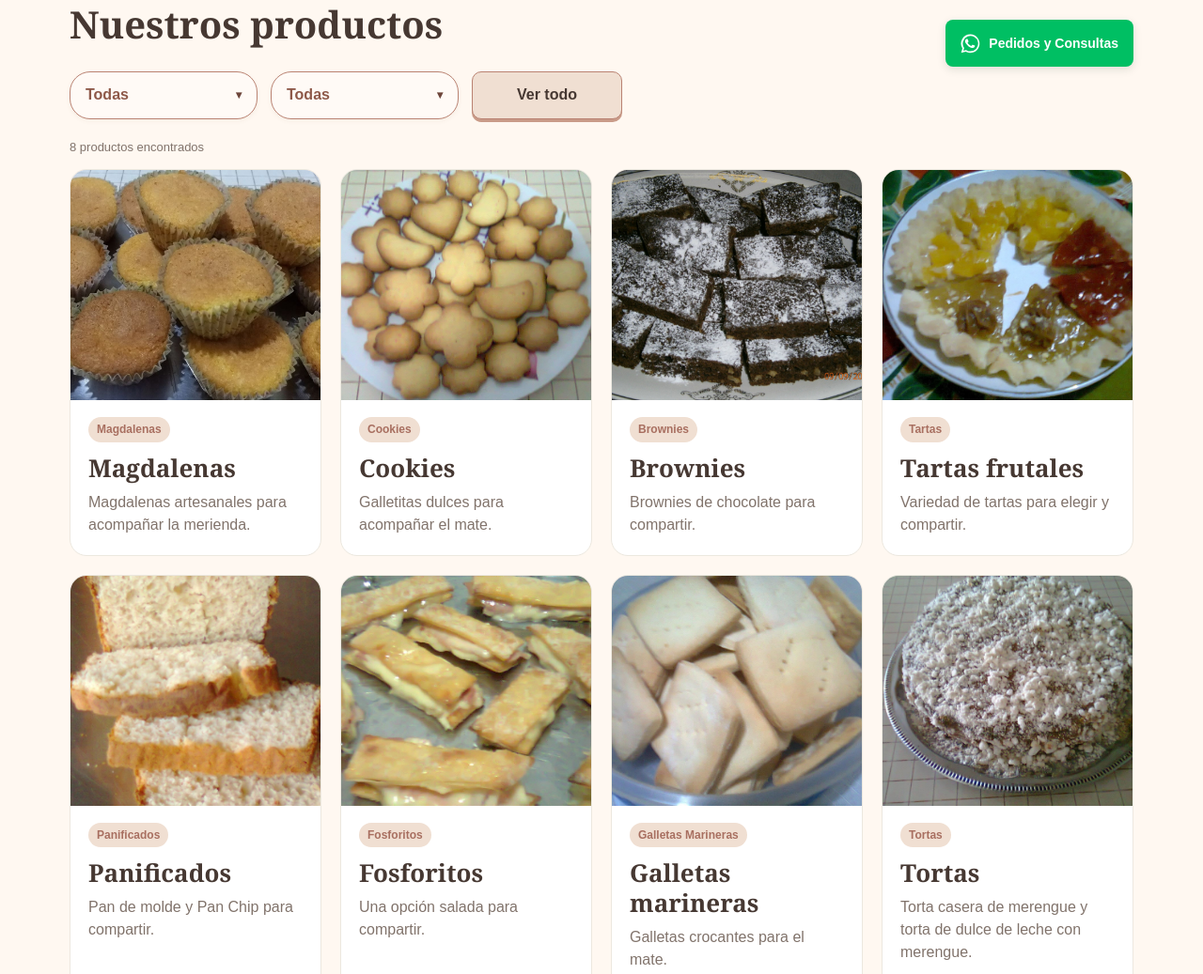
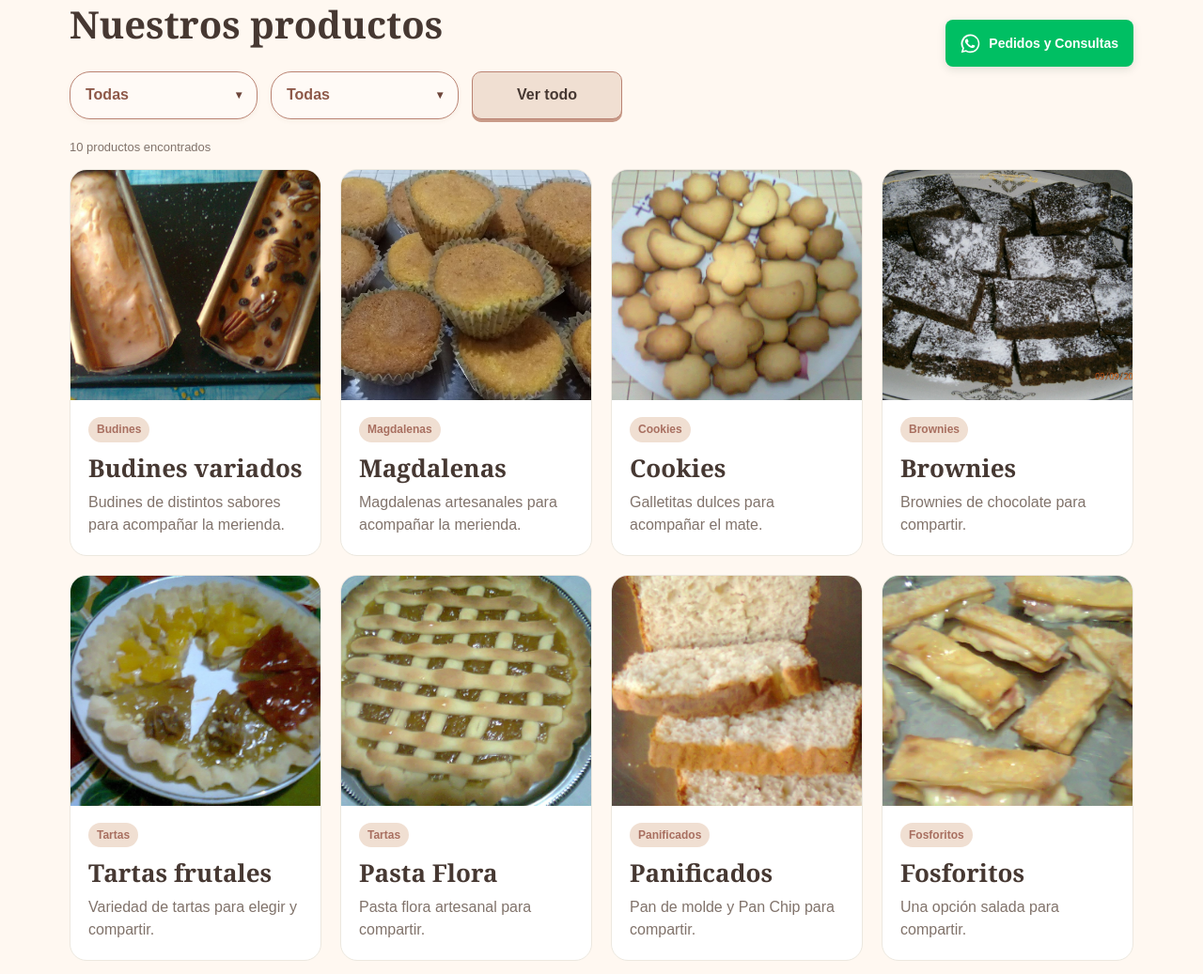
Before and after one commit to LorevanBA/abuelamaria-glutenfree, a plain HTML site: page index.html in a window 1280 px wide. Shown: the part 361-1398 px from the top of the page at 94% size. Drawn offline with Linux system fonts and the light colour scheme.

Commit message:
Add files via upload

```diff
--- a/index.html
+++ b/index.html
@@ -295,7 +295,7 @@ h1 em{color:var(--green);font-weight:normal}
     </select>
     <button id="clearFilters" class="clear-button">Ver todo</button>
   </div>
-  <p id="resultsInfo" class="results-info">8 productos encontrados</p><div id="recipeGrid" class="recipe-grid"></div>
+  <p id="resultsInfo" class="results-info">10 productos encontrados</p><div id="recipeGrid" class="recipe-grid"></div>
 </section>
 <div class="note">
 <div class="note-inner">
@@ -322,10 +322,12 @@ h1 em{color:var(--green);font-weight:normal}
 </footer>
 <script>
 const recipes=[
+ {name:"Budines variados",category:"Budines",subcategory:"",image:"BUDINES/BUDINES VARIOS.jpg",emoji:"🍊",description:"Budines de distintos sabores para acompañar la merienda.",time:"",type:"Dulce"},
  {name:"Magdalenas",category:"Magdalenas",subcategory:"Magdalenas",image:"MAGDALENAS/Magdalenas.jpg",emoji:"🧁",description:"Magdalenas artesanales para acompañar la merienda.",time:"",type:"Dulce"},
  {name:"Cookies",category:"Cookies",subcategory:"",image:"COOKIES/COOKIES VAINILLA 2.jpg",emoji:"🍪",description:"Galletitas dulces para acompañar el mate.",time:"",type:"Dulce"},
  {name:"Brownies",category:"Brownies",subcategory:"Brownies",image:"BROWNIE/BROWNIE.jpg",emoji:"🍫",description:"Brownies de chocolate para compartir.",time:"",type:"Dulce"},
  {name:"Tartas frutales",category:"Tartas",subcategory:"",image:"TARTAS/TARTAS PORCIONES.jpg",emoji:"🥧",description:"Variedad de tartas para elegir y compartir.",time:"",type:"Dulce"},
+ {name:"Pasta Flora",category:"Tartas",subcategory:"Pasta Flora",detailSubcategory:"Pasta Flora",image:"PASTAFLORA/PASTAFLORA.jpg",emoji:"🥧",description:"Pasta flora artesanal para compartir.",time:"",type:"Dulce"},
  {name:"Panificados",category:"Panificados",subcategory:"Pan de molde",image:"PAN DE MOLDE/PAN DE MOLDE.jpg",emoji:"🍞",description:"Pan de molde y Pan Chip para compartir.",time:"",type:""},
  {name:"Fosforitos",category:"Fosforitos",subcategory:"Fosforitos",image:"FOSFORITOS/FOSFORITOS.jpg",emoji:"🥐",description:"Una opción salada para compartir.",time:"",type:"Salado"},
  {name:"Galletas marineras",category:"Galletas Marineras",subcategory:"Galletas Marineras",image:"MARINERAS/GALLETITTAS MARINERAS.jpg",emoji:"🥨",description:"Galletas crocantes para el mate.",time:"",type:"Salado"},
```
Also changed, not shown: producto.html (+2 -1 lines).
